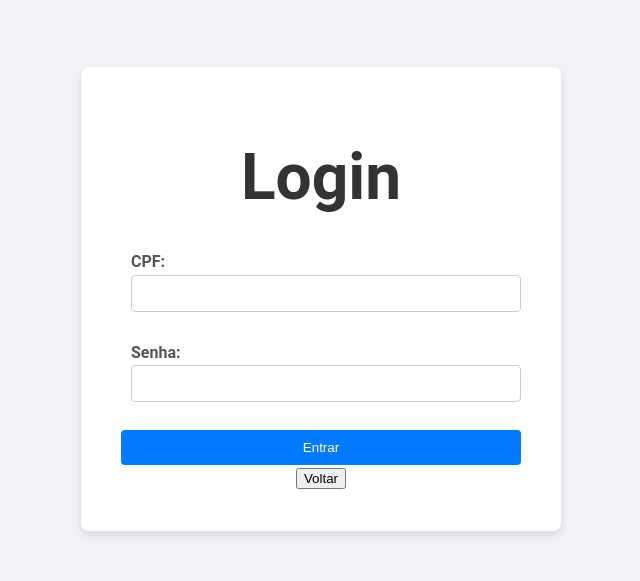
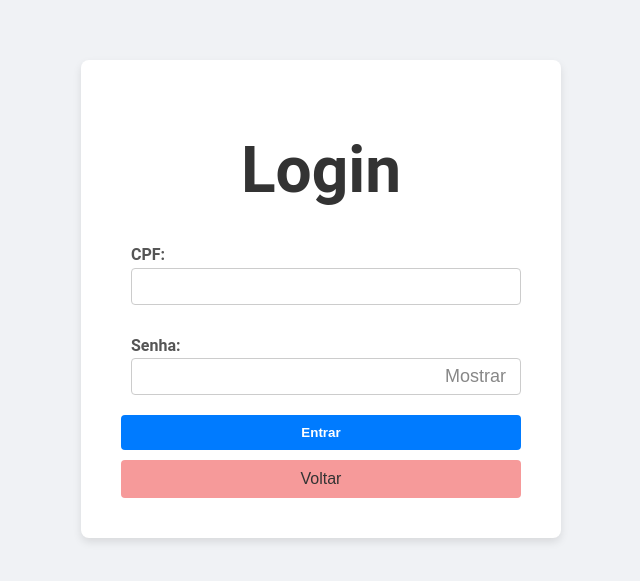
Before and after one commit to jhonattan-silva/natacao-react, a React (Create React App) app in the folder frontend/: page /login in a window 1280 px wide. Shown: the part 101-682 px from the top of the page, without its empty margins (319-959 px from the left). Built offline with nearby package versions, Linux system fonts and the light colour scheme; what pdfmake would draw is missing.

Commit message:
Melhorias na tela de Login

```diff
--- a/frontend/src/pages/Login/Login.js
+++ b/frontend/src/pages/Login/Login.js
@@ -1,4 +1,4 @@
-import React, { useState } from "react";
+import React, { useState, useEffect } from "react";
 import { useNavigate } from "react-router-dom";
 import { useUser } from "../../servicos/UserContext";
 import api from "../../servicos/api";
@@ -8,23 +8,37 @@ import useAlerta from '../../hooks/useAlerta';
 const Login = () => {
     const [cpf, setCpf] = useState("");
     const [senha, setSenha] = useState("");
-    const navigate = useNavigate(); // Hook de navegação do React Router
-    const { atualizarUsuario } = useUser(); // Função para atualizar usuário no contexto
+    const [mostrarSenha, setMostrarSenha] = useState(false);
+    const [campoSenhaFocado, setCampoSenhaFocado] = useState(false);
+    const navigate = useNavigate();
+    const { atualizarUsuario } = useUser();
     const { mostrar: mostrarAlerta, componente: AlertaComponente } = useAlerta();
+
+    /* Força a renderização do botão quando o campo de senha é preenchido automaticamente
+    estava dando conflito com autocomplete dos navegadores */
+    useEffect(() => {
+        const verificarAutocomplete = setTimeout(() => { // Delay para evitar renderizações excessivas
+            const senhaInput = document.getElementById('senha-input');
+            if (senhaInput && senhaInput.value && !senha) { // se o campo de senha estiver preenchido automaticamente
+                setSenha(senhaInput.value); // atualiza o estado da senha
+            }
+        }, 100);
+
+        return () => clearTimeout(verificarAutocomplete);
+    }, [senha]);
 
     const handleLogin = async (e) => {
         e.preventDefault();
 
         try {
-            const cpfString = cpf.toString(); // Garante que o CPF está como string
-            const response = await api.post("/auth/login", { cpf: cpfString, senha }); // Faz login
-            const { token } = response.data; // Extrai o token da resposta
+            const cpfString = cpf.toString();
+            const response = await api.post("/auth/login", { cpf: cpfString, senha });
+            const { token } = response.data;
 
-            // Armazena o token no localStorage
             localStorage.setItem("token", token);
-            atualizarUsuario(); // Atualiza o usuário no contexto imediatamente
+            atualizarUsuario();
 
-            navigate("/admin"); // Redireciona para a página de admin
+            navigate("/admin");
         } catch (err) {
             console.error("Erro ao fazer login:", err);
             if (err.response?.data?.message === 'CPF inválido.') {
@@ -38,7 +52,7 @@ const Login = () => {
     };
 
     const voltar = () => {
-        navigate('/'); // Volta para a página inicial
+        navigate('/');
     };
 
     return (
@@ -58,16 +72,30 @@ const Login = () => {
                     </label>
                     <label>
                         Senha:
-                        <input
-                            type="password"
-                            value={senha}
-                            onChange={(e) => setSenha(e.target.value)}
-                            required
-                        />
+                        <div className={style['password-container']}>
+                            <input
+                                id="senha-input"
+                                type={mostrarSenha ? "text" : "password"}
+                                value={senha}
+                                onChange={(e) => setSenha(e.target.value)}
+                                onFocus={() => setCampoSenhaFocado(true)}
+                                onBlur={() => setCampoSenhaFocado(false)}
+                                required
+                            />
+                            <button
+                                type="button"
+                                onClick={() => setMostrarSenha(!mostrarSenha)}
+                                className={`${style['mostra-senha']} ${senha || campoSenhaFocado ? style['visible'] : ''}`}
+                                tabIndex="-1"
+                                aria-label={mostrarSenha ? "Ocultar senha" : "Mostrar senha"}
+                            >
+                                {mostrarSenha ? "Ocultar" : "Mostrar"}
+                            </button>
+                        </div>
                     </label>
                     <button type="submit" className={style['login-button']}>Entrar</button>
                 </form>
-                <button onClick={voltar} className={style['back-button']}>Voltar</button>
+                <button onClick={voltar} className={style['voltar-button']}>Voltar</button>
             </div>
         </div>
     );
--- a/frontend/src/pages/Login/Login.module.css
+++ b/frontend/src/pages/Login/Login.module.css
@@ -55,8 +55,69 @@
     border: none;
     border-radius: 4px;
     cursor: pointer;
+    font-weight: bold;
 }
 
 .login-box .login-button:hover {
     background-color: #0056b3;
 }
+
+.password-container {
+    position: relative;
+    display: flex;
+    align-items: center;
+    margin-bottom: 20px;
+}
+
+.password-container input {
+    flex: 1;
+    padding-right: 40px;
+    margin-bottom: 0;
+}
+
+.mostra-senha {
+    position: absolute;
+    right: 10px;
+    background: none;
+    border: none;
+    cursor: pointer;
+    font-size: 18px;
+    color: #555;
+    z-index: 10;
+    width: auto;
+    min-width: 32px;
+    height: 32px;
+    display: flex;
+    align-items: center;
+    justify-content: center;
+    padding: 0 5px;
+    outline: none;
+    opacity: 0.7;
+    transition: opacity 0.2s ease, color 0.2s ease;
+}
+
+.mostra-senha:hover {
+    color: #007bff;
+    opacity: 1;
+}
+
+.mostra-senha.visible {
+    opacity: 1;
+}
+
+.voltar-button {
+    background-color: #f69a9a;
+    color: #333;
+    padding: 10px 15px;
+    border: none;
+    border-radius: 4px;
+    cursor: pointer;
+    font-size: 16px;
+    margin-top: 10px;
+    width: 100%;
+    transition: background-color 0.3s;
+}
+
+.voltar-button:hover {
+    background-color: #f55454;
+}
```
Also changed, not shown: frontend/src/pages/Login/Login.style.css (deleted).
